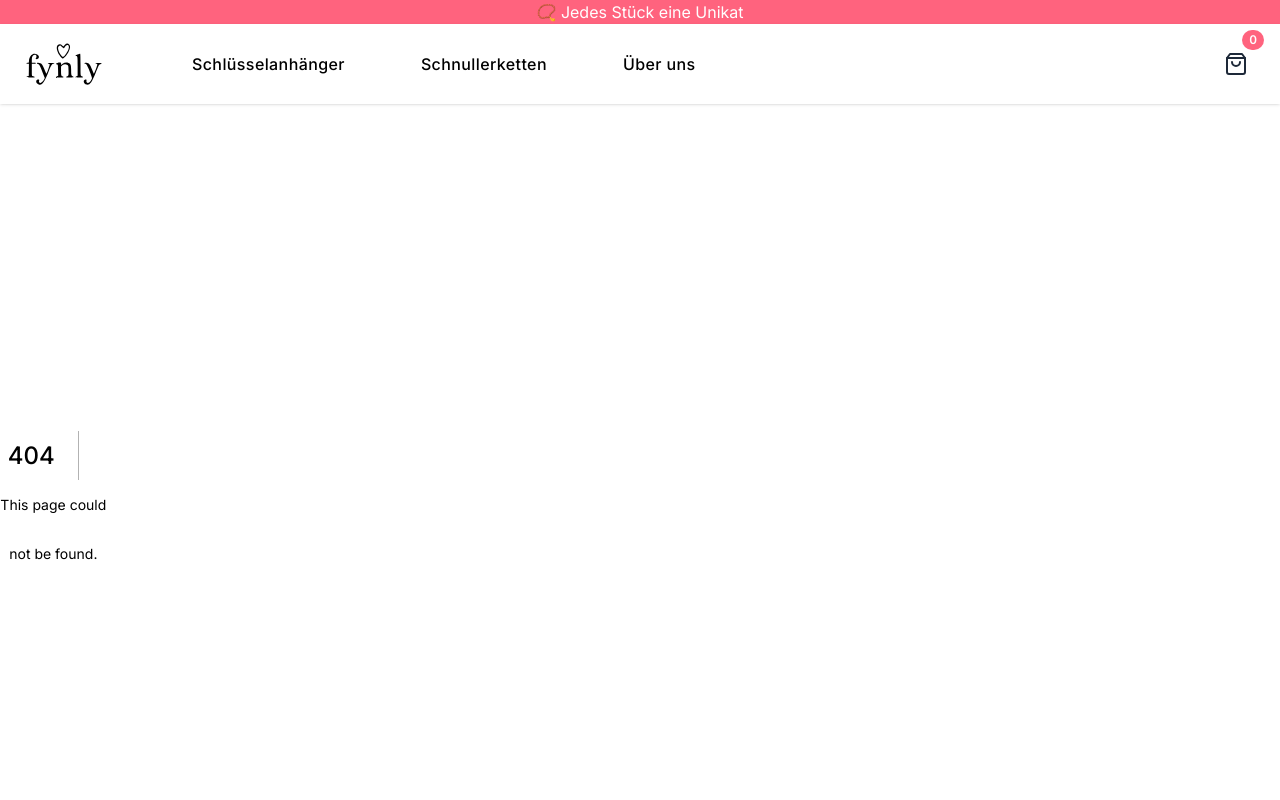
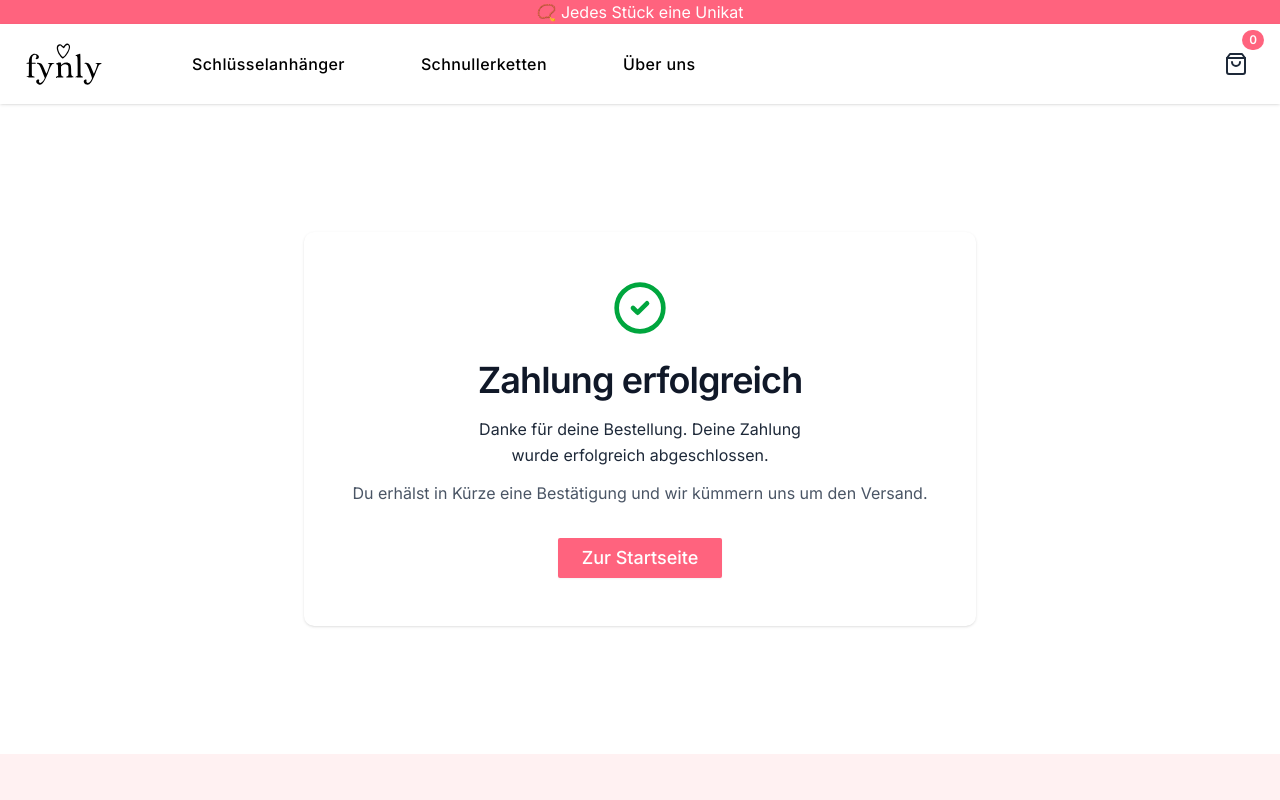
Before and after one commit to jan-riemenschneider/fynly, a Next.js app: page /success in a window 1280 px wide. Before the commit this address had no page. Shown: the top 800 px of the page. Built offline with nearby package versions, Linux system fonts and the light colour scheme; a web font is replaced by a local one.

Commit message:
add successpage

```diff
--- /dev/null
+++ b/src/app/success/page.tsx
@@ -0,0 +1,40 @@
+"use client";
+
+import { CheckCircle2 } from "lucide-react";
+import Link from "next/link";
+import { useEffect } from "react";
+import { Section } from "@/components/sections/Section";
+import { Heading } from "@/components/typography/heading";
+import { Text } from "@/components/typography/text";
+import { Button } from "@/components/ui/button";
+import { useCart } from "@/context/CartContext";
+
+export default function SuccessPage() {
+  const { clearCart } = useCart();
+
+  useEffect(() => {
+    clearCart();
+  }, [clearCart]);
+
+  return (
+    <Section fullWidth background="bg-white" className="min-h-[70vh]">
+      <div className="col-span-12 mx-auto max-w-2xl rounded-lg bg-white p-8 text-center shadow-sm md:p-12">
+        <CheckCircle2 className="mx-auto mb-6 size-14 text-green-600" />
+        <Heading level={1} variant="lg" className="mb-4">
+          Zahlung erfolgreich
+        </Heading>
+        <Text level="p" variant="body" className="mb-3">
+          Danke für deine Bestellung. Deine Zahlung wurde erfolgreich
+          abgeschlossen.
+        </Text>
+        <Text level="p" variant="muted" className="mb-8">
+          Du erhälst in Kürze eine Bestätigung und wir kümmern uns um den
+          Versand.
+        </Text>
+        <Button asChild size="lg">
+          <Link href="/">Zur Startseite</Link>
+        </Button>
+      </div>
+    </Section>
+  );
+}
```
